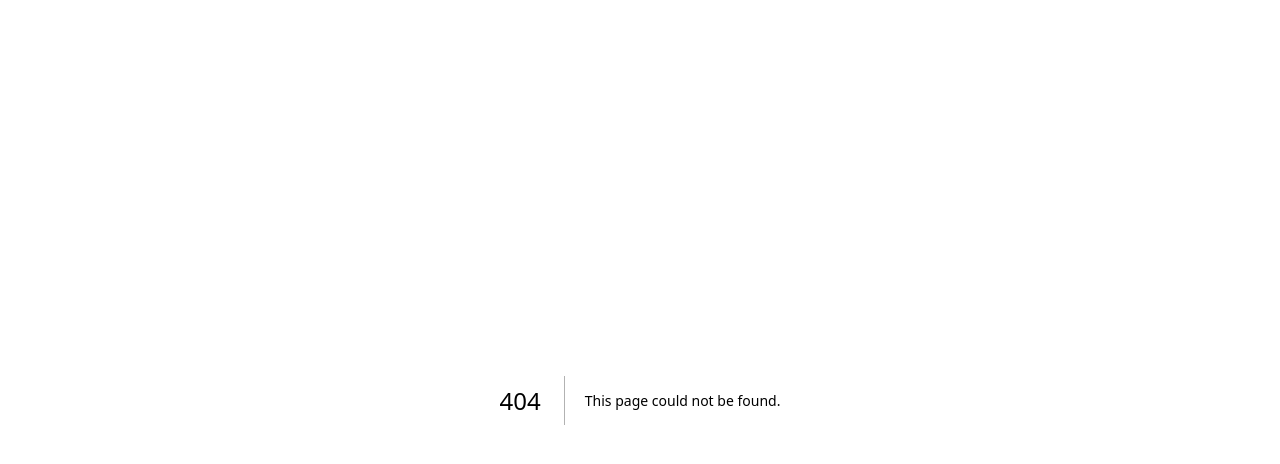
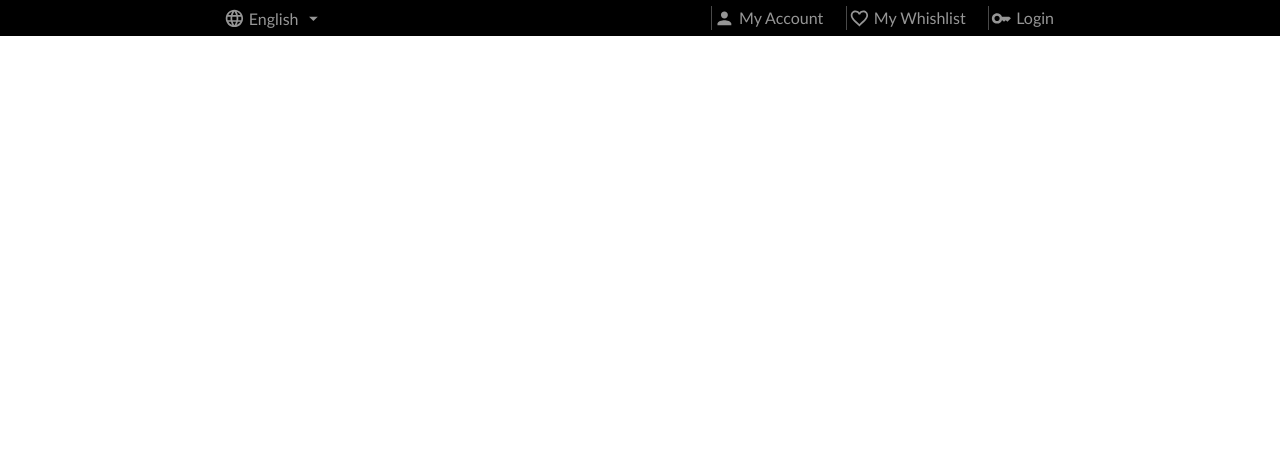
Before and after one commit to codinnovation/ecommerce-website, a Next.js app: page /home in a window 1280 px wide. Before the commit this address had no page. Shown: the top 464 px of the page. Built offline with nearby package versions, Linux system fonts and the light colour scheme.

Commit message:
installed mui materials and designed first header

```diff
--- /dev/null
+++ b/src/pages/home/index.jsx
@@ -0,0 +1,14 @@
+import React from "react";
+import Topbar from "./topbar";
+
+function HomePage() {
+  return (
+    <>
+      <div>
+        <Topbar />
+      </div>
+    </>
+  );
+}
+
+export default HomePage;
--- /dev/null
+++ b/src/pages/home/topbar/index.jsx
@@ -0,0 +1,42 @@
+import React from "react";
+import styles from "../../../styles/home/topbar.module.css";
+import LanguageIcon from "@mui/icons-material/Language";
+import ArrowDropDownIcon from "@mui/icons-material/ArrowDropDown";
+import PersonIcon from "@mui/icons-material/Person";
+import FavoriteBorderIcon from "@mui/icons-material/FavoriteBorder";
+import KeyIcon from "@mui/icons-material/Key";
+
+function Topbar() {
+  return (
+    <>
+      <div className={styles.topbarContainer}>
+        <div className={styles.topbarContent}>
+          <div className={styles.langContainer}>
+            <LanguageIcon className={styles.icon} />
+            <h1>English</h1>
+            <ArrowDropDownIcon className={styles.icon1} />
+          </div>
+
+          <div className={styles.profileContainer}>
+            <div className={styles.profile}>
+              <PersonIcon className={styles.icon} />
+              <h1>My Account</h1>
+            </div>
+
+            <div className={styles.profile}>
+              <FavoriteBorderIcon className={styles.icon} />
+              <h1>My Whishlist</h1>
+            </div>
+
+            <div className={styles.profile}>
+              <KeyIcon className={styles.icon} />
+              <h1>Login</h1>
+            </div>
+          </div>
+        </div>
+      </div>
+    </>
+  );
+}
+
+export default Topbar;
--- a/src/pages/index.js
+++ b/src/pages/index.js
@@ -1,6 +1,7 @@
 import Head from "next/head";
 import Image from "next/image";
 import styles from "@/styles/Home.module.css";
+import HomePage from "./home";
 
 export default function Home() {
   return (
@@ -12,7 +13,9 @@ export default function Home() {
         <link rel="icon" href="/favicon.ico" />
       </Head>
 
-      <div></div>
+      <div>
+        <HomePage />
+      </div>
     </>
   );
 }
--- /dev/null
+++ b/src/styles/home/topbar.module.css
@@ -0,0 +1,68 @@
+.topbarContainer {
+  height: 4.5vh;
+  width: 100%;
+  background-color: #000;
+}
+
+.topbarContent {
+  width: 65%;
+  height: 100%;
+  margin: 0 auto;
+  display: grid;
+  grid-template-columns: 1fr 1fr;
+}
+
+.langContainer {
+  display: flex;
+  justify-content: flex-start;
+  align-items: center;
+  color: #969696;
+}
+
+.langContainer h1 {
+  font-weight: 100;
+  font-size: 1em;
+  font-family: "Gill Sans", "Gill Sans MT", Calibri, "Trebuchet MS", sans-serif;
+}
+
+.langContainer .icon {
+  margin-right: 4px;
+  font-size: 1.3em;
+}
+
+.langContainer .icon1 {
+  font-size: 1.3em;
+  margin-left: 4px;
+}
+
+.profileContainer {
+  display: flex;
+  justify-content: flex-end;
+  align-items: center;
+}
+
+.profile {
+  display: flex;
+  justify-content: center;
+  align-items: center;
+  margin-left: 5%;
+  cursor: pointer;
+  color: #969696;
+  border-left: 1px solid #494949;
+  padding: 2px;
+}
+
+.profile:hover {
+  color: rgb(206, 87, 87);
+}
+
+.profile .icon {
+  font-size: 1.3em;
+  margin-right: 4px;
+}
+
+.profile h1 {
+  font-size: 1em;
+  font-weight: 100;
+  font-family: "Gill Sans", "Gill Sans MT", Calibri, "Trebuchet MS", sans-serif;
+}
```
Also changed, not shown: package.json (+6 -2 lines), 1 other file (tests, documents, lock files or other folders).
